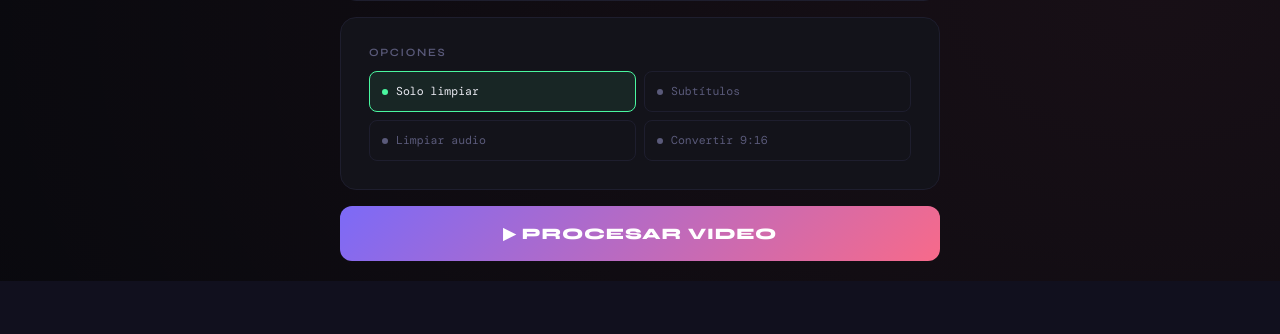
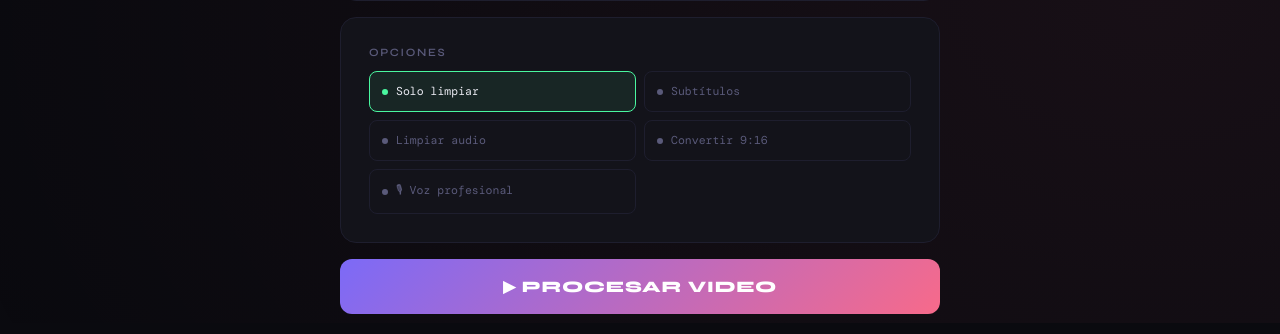
Before and after one commit to josuecalderonbusiness-boop/editor-video-josue, a Python web app: template templates/index.html in a window 1280 px wide. Shown: the part 877-1211 px from the top of the page. Before the commit the page ends 1158 px from the top, so only its background shows below. Run offline with Jinja, Linux system fonts and the light colour scheme; the template is opened without the code that fills it, so the values that code supplies are empty; some web fonts are replaced.

Commit message:
boton voz profesional en la app

```diff
--- a/templates/index.html
+++ b/templates/index.html
@@ -401,6 +401,9 @@
       <button class="toggle-btn" id="opt-916" onclick="toggle('convertir_916')">
         <span class="dot"></span> Convertir 9:16
       </button>
+      <button class="toggle-btn" id="opt-voz" onclick="toggle('voz_pro')">
+        <span class="dot"></span> 🎙 Voz profesional
+      </button>
     </div>
   </div>
 
@@ -430,7 +433,7 @@
 <script>
 let tipo = 'reel';
 let modo = 'upload';
-let opciones = { solo_limpiar: true, subtitulos: false, limpia_audio: false, convertir_916: false };
+let opciones = { solo_limpiar: true, subtitulos: false, limpia_audio: false, convertir_916: false, voz_pro: false };
 let jobId = null;
 let polling = null;
 let logCount = 0;
@@ -457,7 +460,7 @@ function setFile(tipo, input) {
 
 function toggle(key) {
   opciones[key] = !opciones[key];
-  const map = { solo_limpiar: 'opt-solo', subtitulos: 'opt-subs', limpia_audio: 'opt-audio', convertir_916: 'opt-916' };
+  const map = { solo_limpiar: 'opt-solo', subtitulos: 'opt-subs', limpia_audio: 'opt-audio', convertir_916: 'opt-916', voz_pro: 'opt-voz' };
   document.getElementById(map[key]).classList.toggle('active', opciones[key]);
 }
 
@@ -514,6 +517,7 @@ async function procesarUpload() {
   fd.append('solo_limpiar', opciones.solo_limpiar);
   fd.append('subtitulos', opciones.subtitulos);
   fd.append('limpia_audio', opciones.limpia_audio);
+  fd.append('voz_pro', opciones.voz_pro);
 
   const res = await fetch('/procesar', { method: 'POST', body: fd });
   const data = await res.json();
```
